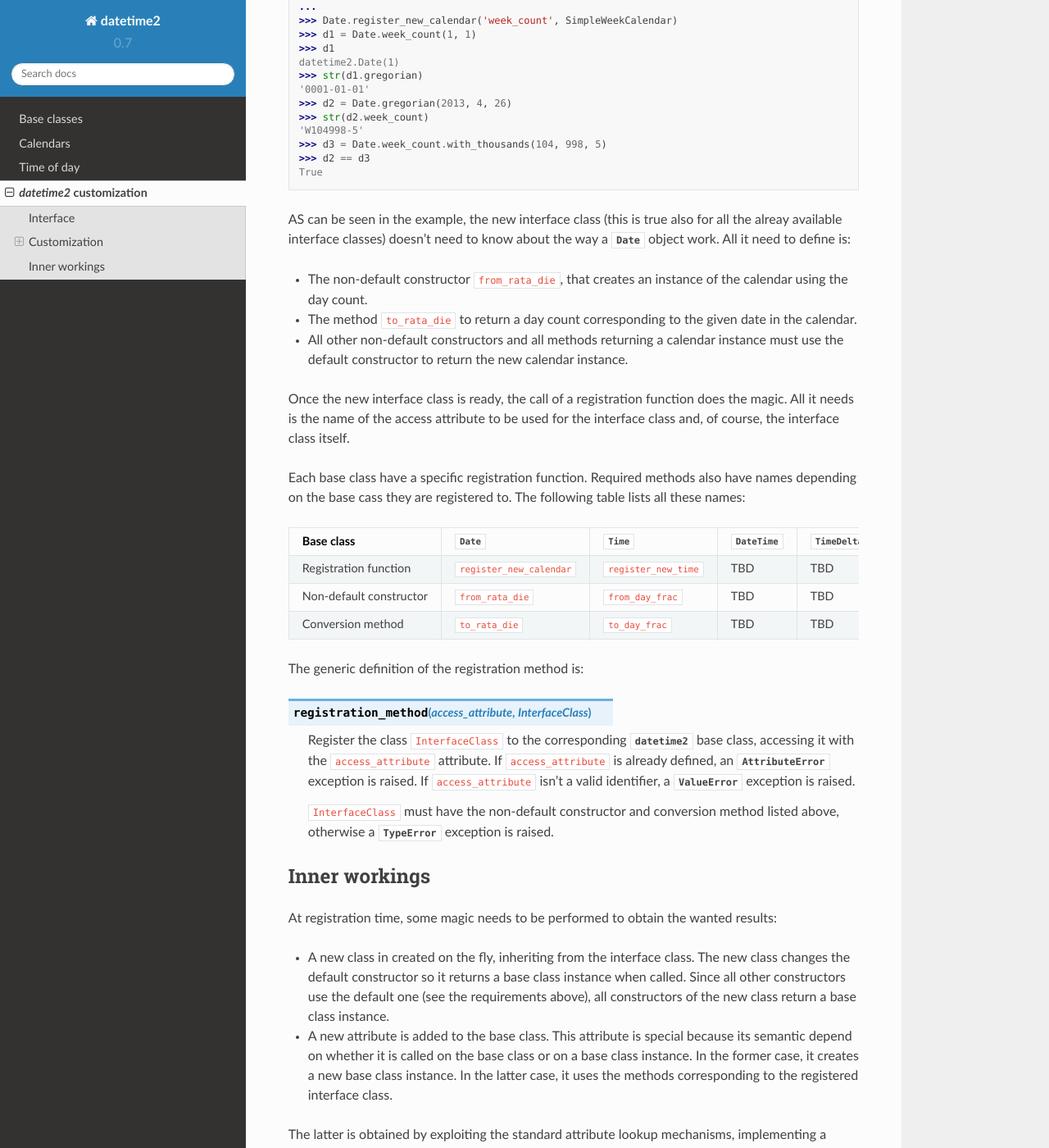
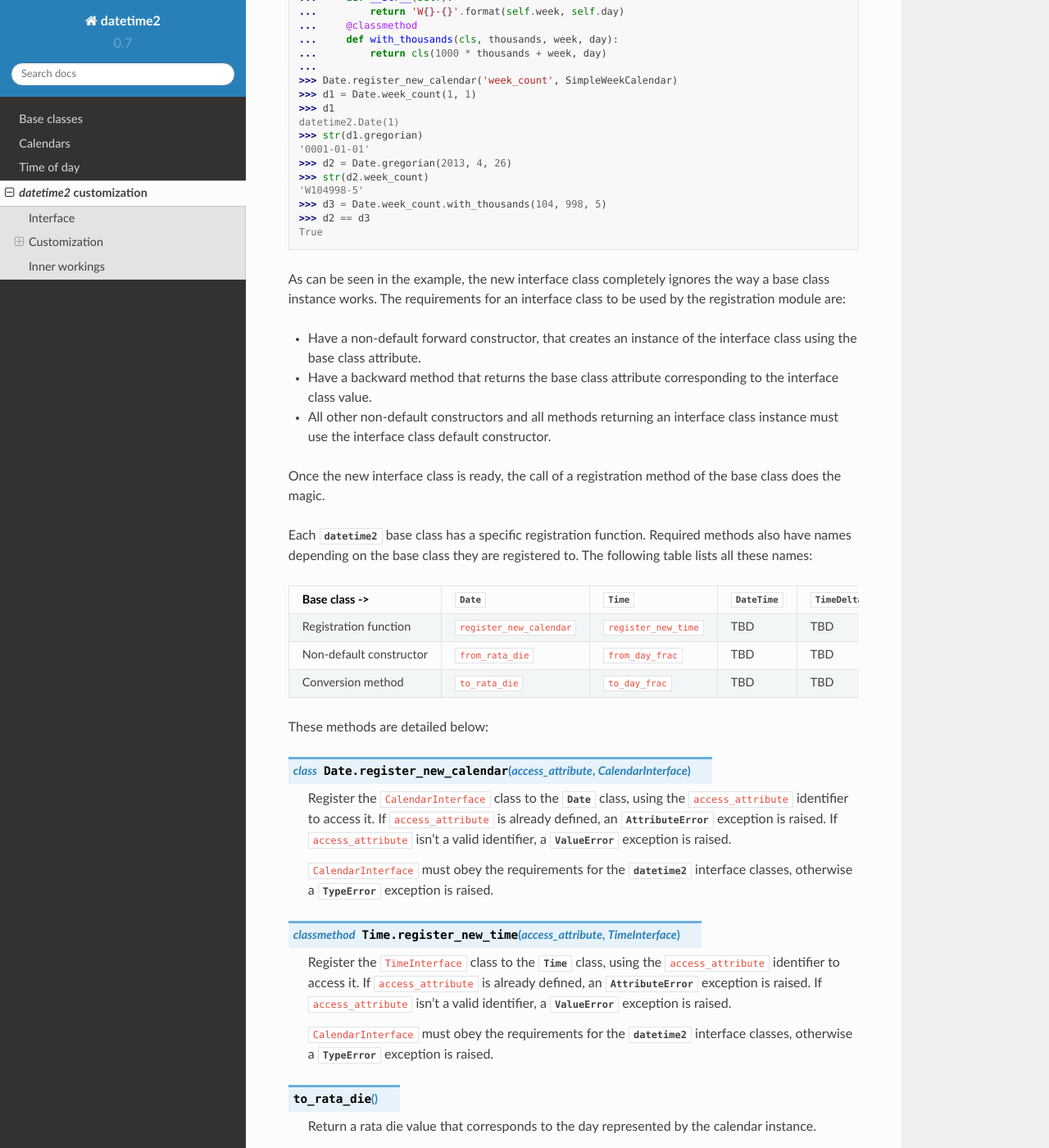
Before and after one commit to fricciardi/datetime2, a Sphinx documentation site: the page built from docs/interface.rst, in a window 1280 px wide and 1400 px high, scrolled down 2396 px. Shown: the whole window at 82% size. Built offline with Sphinx 7.4.7 and the Read the Docs theme 2.0.0, drawn with Linux system fonts in a browser that asks for light colours; some of the changed text lies outside the part shown.

Commit message:
Temporary commit to check documentation style for classes, classmethods and instances

```diff
--- a/docs/interface.rst
+++ b/docs/interface.rst
@@ -75,15 +75,16 @@
    >>> t.internet.beat
    Fraction(500, 1)
 
-A feature of :mod:`datetime2` is that any representations is computed
-only once, when first accessed.
+An intended feature of :mod:`datetime2` is that any representations is computed
+only once, when first accessed, then remains available to the base class.
 
-When called via the attribute mechanisms on the base
-class, constructors of the interface class do not return objects of
-that class, but objects of the base class. In the example below,
-:meth:`GregorianCalendar.year_day` and :meth:`GregorianCalendar.replace`
-would return a :class:`GregorianCalendar` instance, but when used via
-the :class:`Date` class this becomes a :class:`Date` instance:
+Interface class may have, as it is normal, additional constructors. E.g. the
+:class:`GregorianCalendar` class has the :meth:`GregorianCalendar.year_day` and
+:meth:`GregorianCalendar.replace` methods that return a
+:class:`GregorianCalendar` instance. However, thanks to some magic explained
+later, when such constructors are accessed via the attribute mechanisms on the
+base class or an instance of it, constructors of the interface class return
+instances of the base class instead, as shown in this example:
 
 .. doctest::
 
@@ -98,7 +99,7 @@
    >>> str(d2.gregorian)
    '2013-07-31'
 
-In any case, as expected, static methods of the interface classes are
+And, as expected, static methods of the interface classes are
 unchanged even when invoked via access attribute:
 
 .. doctest::
@@ -111,10 +112,10 @@
 Customization
 ^^^^^^^^^^^^^
 
-It is possible to add new calendars and/or time representations at run time,
-by calling a method of the base class and providing the new access attribute
-name and the new interface class. This new class must satisfy three simple
-requirements in order to be used as such.
+Base classes provide a mechanism to register new interface classes at run-time.
+The same mechanism is indeed used to register already available interface
+classes at module import time. The interface class must respect a few simple
+requirements shown later.
 
 Before examining these requisites in detail, let's have a look at a simple
 example: we want to define a new calendar that defines each day by
@@ -152,28 +153,26 @@
    >>> d2 == d3
    True
 
-AS can be seen in the example, the new interface class (this is true also
-for all the alreay available interface classes) doesn't need to know about
-the way a :class:`Date` object work. All it need to define is:
+As can be seen in the example, the new interface class completely ignores the
+way a base class instance works. The requirements for an interface class to be
+used by the registration module are:
 
-* The non-default constructor ``from_rata_die``, that creates an instance of
-  the calendar using the day count.
-* The method ``to_rata_die`` to return a day count corresponding to the
-  given date in the calendar.
-* All other non-default constructors and all methods returning a calendar
-  instance must use the default constructor to return the new calendar
-  instance.
+* Have a non-default forward constructor, that creates an instance of the
+  interface class using the base class attribute.
+* Have a backward method that returns the base class attribute corresponding to
+  the interface class value.
+* All other non-default constructors and all methods returning an interface
+  class instance must use the interface class default constructor.
 
-Once the new interface class is ready, the call of a registration function
-does the magic. All it needs is the name of the access attribute to be used
-for the interface class and, of course, the interface class itself.
+Once the new interface class is ready, the call of a registration method of the
+base class does the magic.
 
-Each base class have a specific registration function. Required methods also
-have names depending on the base cass they are registered to. The following
-table lists all these names:
+Each :mod:`datetime2` base class has a specific registration function.
+Required methods also have names depending on the base class they are
+registered to. The following table lists all these names:
 
 +-------------------------+---------------------------+---------------------------+---------------------------+---------------------------+
-| Base class              | :class:`Date`             | :class:`Time`             | :class:`DateTime`         | :class:`TimeDelta`        |
+| Base class ->           | :class:`Date`             | :class:`Time`             | :class:`DateTime`         | :class:`TimeDelta`        |
 +=========================+===========================+===========================+===========================+===========================+
 | Registration function   | ``register_new_calendar`` | ``register_new_time``     | TBD                       | TBD                       |
 +-------------------------+---------------------------+---------------------------+---------------------------+---------------------------+
@@ -182,18 +181,35 @@
 | Conversion method       | ``to_rata_die``           | ``to_day_frac``           | TBD                       | TBD                       |
 +-------------------------+---------------------------+---------------------------+---------------------------+---------------------------+
 
-The generic definition of the registration method is:
+These methods are detailed below:
 
-.. function:: registration_method(access_attribute, InterfaceClass)
+.. class:: Date.register_new_calendar(access_attribute, CalendarInterface)
 
-   Register the class ``InterfaceClass`` to the corresponding :mod:`datetime2`
-   base class, accessing it with the ``access_attribute`` attribute. If
-   ``access_attribute`` is already defined, an :exc:`AttributeError` exception
-   is raised. If ``access_attribute`` isn't a valid identifier, a
-   :exc:`ValueError` exception is raised.
+   Register the ``CalendarInterface`` class to the :class:`Date` class, using
+   the ``access_attribute`` identifier to access it. If ``access_attribute`` is
+   already defined, an :exc:`AttributeError` exception is raised. If
+   ``access_attribute`` isn't a valid identifier, a :exc:`ValueError` exception
+   is raised.
 
-   ``InterfaceClass`` must have the non-default constructor and conversion
-   method listed above, otherwise a :exc:`TypeError` exception is raised.
+   ``CalendarInterface`` must obey the requirements for the :mod:`datetime2`
+   interface classes, otherwise a :exc:`TypeError` exception is raised.
+
+.. classmethod:: Time.register_new_time(access_attribute, TimeInterface)
+
+   Register the ``TimeInterface`` class to the :class:`Time` class, using
+   the ``access_attribute`` identifier to access it. If ``access_attribute`` is
+   already defined, an :exc:`AttributeError` exception is raised. If
+   ``access_attribute`` isn't a valid identifier, a :exc:`ValueError` exception
+   is raised.
+
+   ``CalendarInterface`` must obey the requirements for the :mod:`datetime2`
+   interface classes, otherwise a :exc:`TypeError` exception is raised.
+
+.. method:: to_rata_die()
+
+   Return a rata die value that corresponds to the day represented by the
+   calendar instance.
+
 
 
 Inner workings
```
